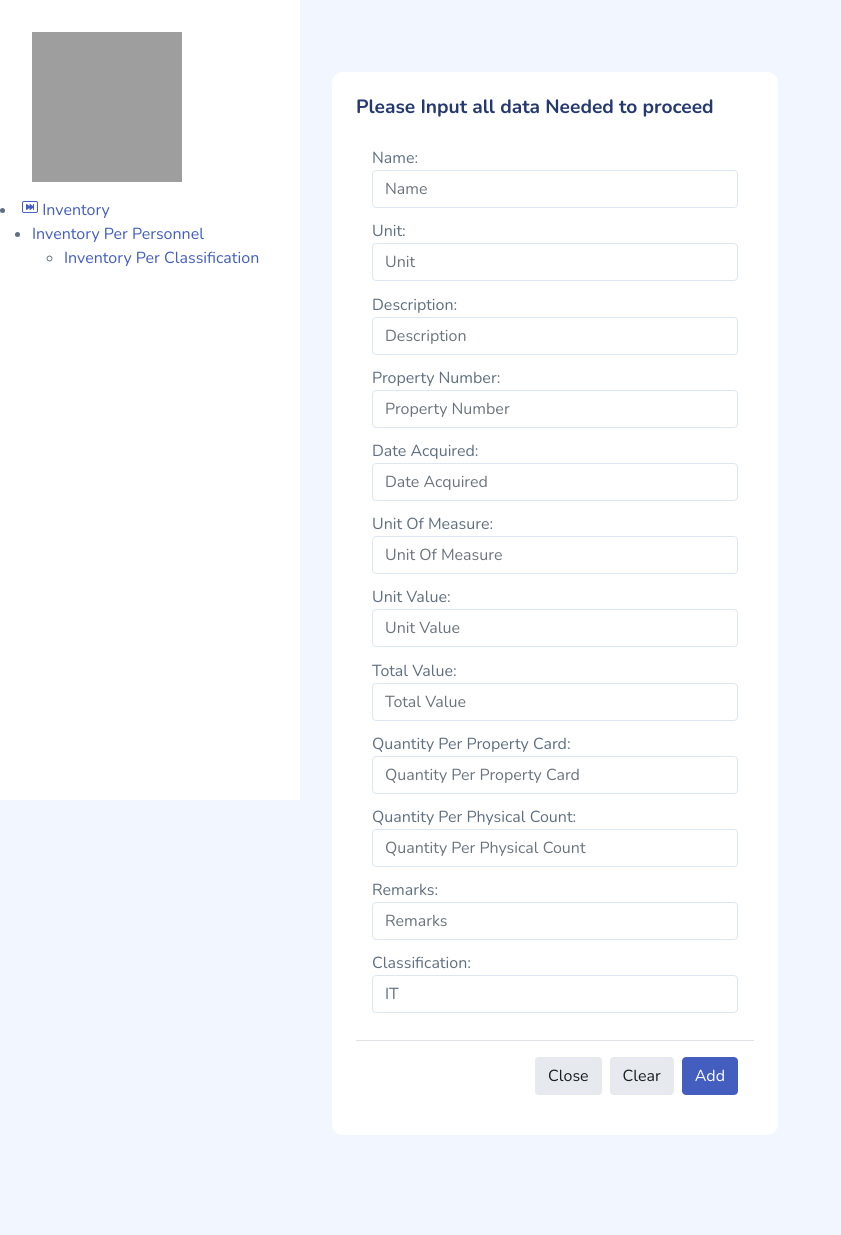
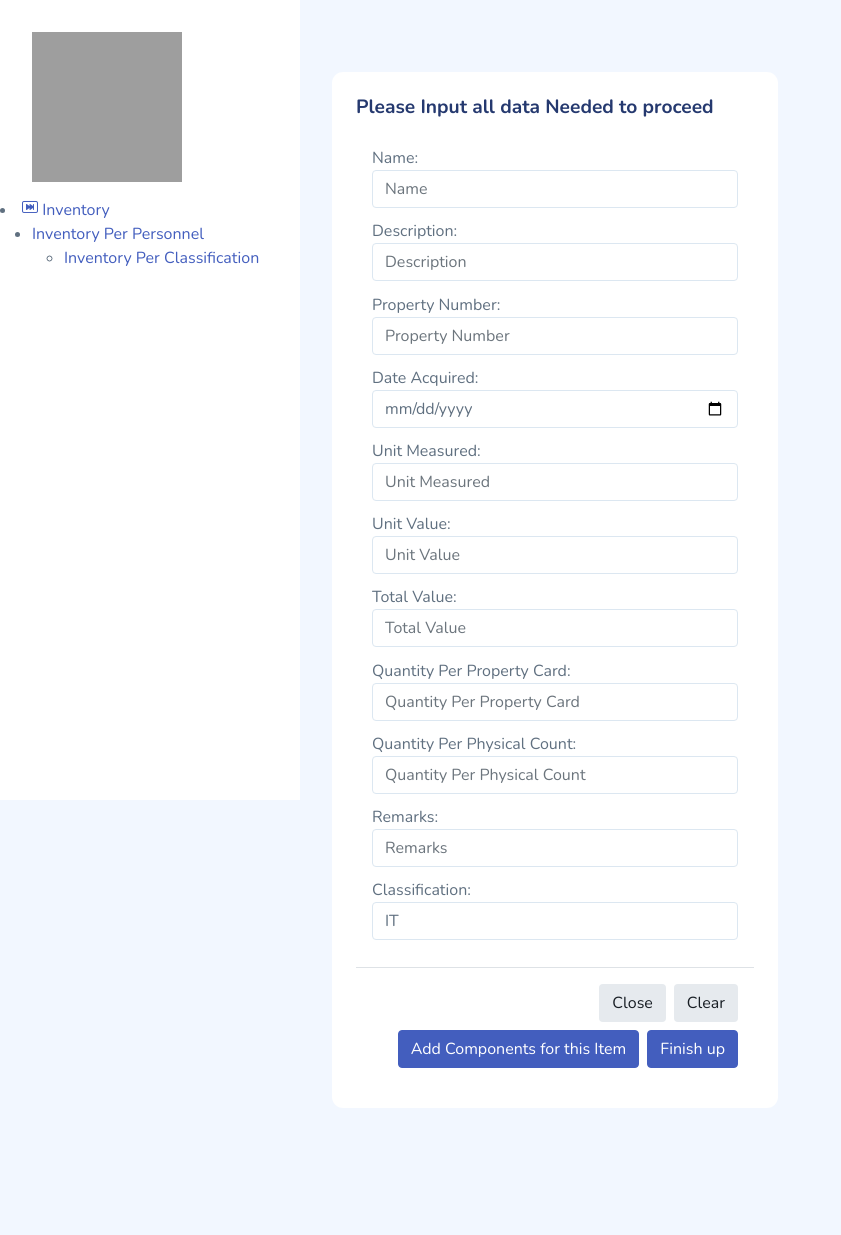
Before and after one commit to Mendrixxx/InventorySystem, a PHP site: page /add.php in a window 1280 px wide. Shown: the whole page, without its empty margins (0-841 px from the left). After the commit the page ends 1108 px from the top, so only its background shows below. Run offline with PHP 8.4, Linux system fonts and the light colour scheme; some libraries are stand-ins or nearby versions; grey boxes are pictures that could not be loaded.

Commit message:
edit add.php

```diff
--- a/add.php
+++ b/add.php
@@ -78,60 +78,55 @@
                                                             </div>
                                                             <form action="#">
                                                                 <div class="modal-body">
+                                                                <form action="insert.php" method="POST">
                                                                     <label>Name: </label>
                                                                     <div class="form-group">
-                                                                        <input require  type="text" placeholder="Name"
-                                                                            class="form-control">
-                                                                    </div>
-                                                                    <label>Unit: </label>
-                                                                    <div class="form-group">
-                                                                        <input require  type="text" placeholder="Unit"
-                                                                            class="form-control">
+                                                                        <input name="iname" type="text" placeholder="Name" class="form-control" Required>
                                                                     </div>
                                                                     <label>Description: </label>
                                                                     <div class="form-group">
-                                                                        <input require type="text" placeholder="Description"
-                                                                            class="form-control">
+                                                                        <input name="desc" type="text" placeholder="Description" class="form-control" Required>
+
                                                                     </div>
                                                                     <label>Property Number: </label>
                                                                     <div class="form-group">
-                                                                        <input require  type="text" placeholder="Property Number"
-                                                                            class="form-control">
+                                                                        <input  name="pnum" type="text" placeholder="Property Number" class="form-control" Required>
+
                                                                     </div>
                                                                     <label>Date Acquired: </label>
                                                                     <div class="form-group">
-                                                                        <input require  type="text" placeholder="Date Acquired"
-                                                                            class="form-control">
+                                                                        <input  name="dateaq" type="date" class="form-control" Required>
+
                                                                     </div>
-                                                                    <label>Unit Of Measure: </label>
+                                                                    <label>Unit Measured: </label>
                                                                     <div class="form-group">
-                                                                        <input require  type="text" placeholder="Unit Of Measure"
-                                                                            class="form-control">
+                                                                        <input name="UoM" type="text" placeholder="Unit Measured" class="form-control" Required>
+
                                                                     </div>
                                                                     <label>Unit Value: </label>
                                                                     <div class="form-group">
-                                                                        <input require  type="text" placeholder="Unit Value"
-                                                                            class="form-control">
+                                                                        <input name="uvalue"  type="number" placeholder="Unit Value" class="form-control" Required>
+
                                                                     </div>
                                                                     <label>Total Value: </label>
                                                                     <div class="form-group">
-                                                                        <input require  type="text" placeholder="Total Value"
-                                                                            class="form-control">
+                                                                        <input name="tvalue" type="number" placeholder="Total Value" class="form-control" Required>
+
                                                                     </div>
                                                                     <label>Quantity Per Property Card: </label>
                                                                     <div class="form-group">
-                                                                        <input require  type="text" placeholder="Quantity Per Property Card"
-                                                                            class="form-control">
+                                                                        <input  name="qPropCard" type="number"  placeholder="Quantity Per Property Card"class="form-control" Required>
+
                                                                     </div>
                                                                     <label>Quantity Per Physical Count: </label>
                                                                     <div class="form-group">
-                                                                        <input require  type="text" placeholder="Quantity Per Physical Count"
-                                                                            class="form-control">
+                                                                        <input name="qPhysCount" type="number"  placeholder="Quantity Per Physical Count" class="form-control" Required>
+
                                                                     </div>
                                                                     <label>Remarks: </label>
                                                                     <div class="form-group">
-                                                                        <input require type="text" placeholder="Remarks"
-                                                                            class="form-control">
+                                                                        <input name="remarks" type="text" placeholder="Remarks"class="form-control" Required>
+
                                                                     </div>
                                                                     <label>Classification: </label>
                                                                     <div class="form-group">
@@ -145,21 +140,23 @@
 
                                                                 </div>
                                                                 <div class="modal-footer">
-                                                                    <button type="button" class="btn btn-light-secondary"
+                                                                    <button onclick="window.location.href='inventory.php'" type="button" class="btn btn-light-secondary"
                                                                         data-bs-dismiss="modal">
                                                                         <i class="bx bx-x d-block d-sm-none"></i>
                                                                         <span class="d-none d-sm-block">Close</span>
                                                                     </button>
-                                                                    <button type="button" class="btn btn-light-secondary"
-                                                                        data-bs-dismiss="modal">
-                                                                        <i class="bx bx-x d-block d-sm-none"></i>
-                                                                        <span class="d-none d-sm-block">Clear</span>
-                                                                    </button>
+                                                                    <input type = "reset" value="Clear" class="btn btn-light-secondary" data-bs-dismiss="modal">
                                                                     <button type="button" class="btn btn-primary ml-1"
                                                                         data-bs-dismiss="modal">
                                                                         <i class="bx bx-check d-block d-sm-none"></i>
-                                                                        <span class="d-none d-sm-block">Add</span>
+                                                                        <span class="d-none d-sm-block">Add Components for this Item</span>
                                                                     </button>
+
+                                                                    <button  type="submit" class="btn btn-primary ml-1"
+                                                                        data-bs-dismiss="modal">
+                                                                        <i class="bx bx-check d-block d-sm-none"></i>
+                                                                        <span class="d-none d-sm-block">Finish up</span>
+                                                                    </button></form>
                                                                 </div>
                                                             </form>
                                                         </div>
```
